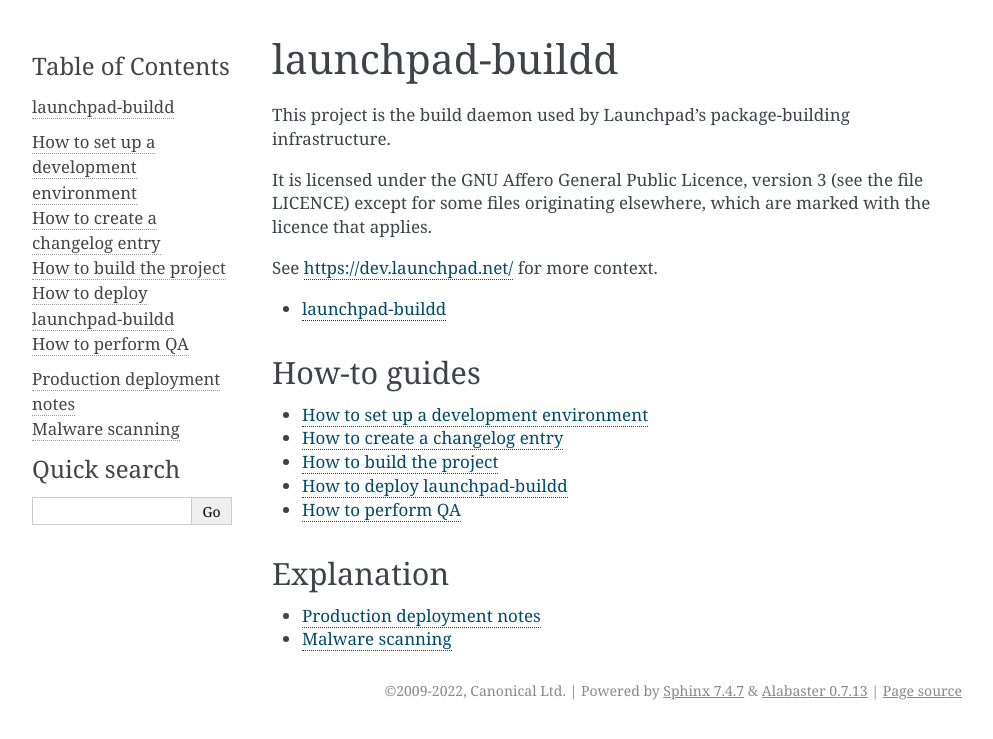
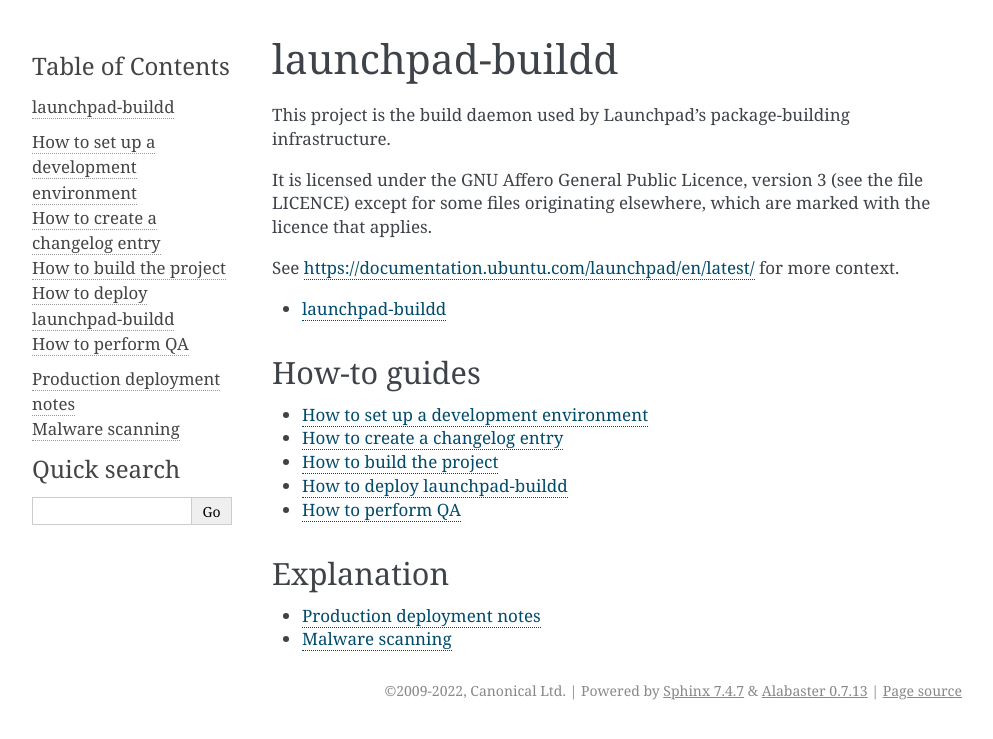
Before and after one commit to jugmac00/launchpad-buildd, a Sphinx documentation site: the page built from docs/index.rst, in a window 1280 px wide. Shown: the top 739 px of the page, without its empty margins (148-1141 px from the left). Built offline with Sphinx 7.4.7, drawn with Linux system fonts in a browser that asks for light colours; some of the changed lines change nothing that is shown.

Commit message:
fix: point to updated lp-buildd documentation

```diff
--- a/docs/index.rst
+++ b/docs/index.rst
@@ -13,7 +13,7 @@
 file LICENCE) except for some files originating elsewhere, which are marked
 with the licence that applies.
 
-See https://dev.launchpad.net/ for more context.
+See https://documentation.ubuntu.com/launchpad/en/latest/ for more context.
 
 
 .. toctree::
```
